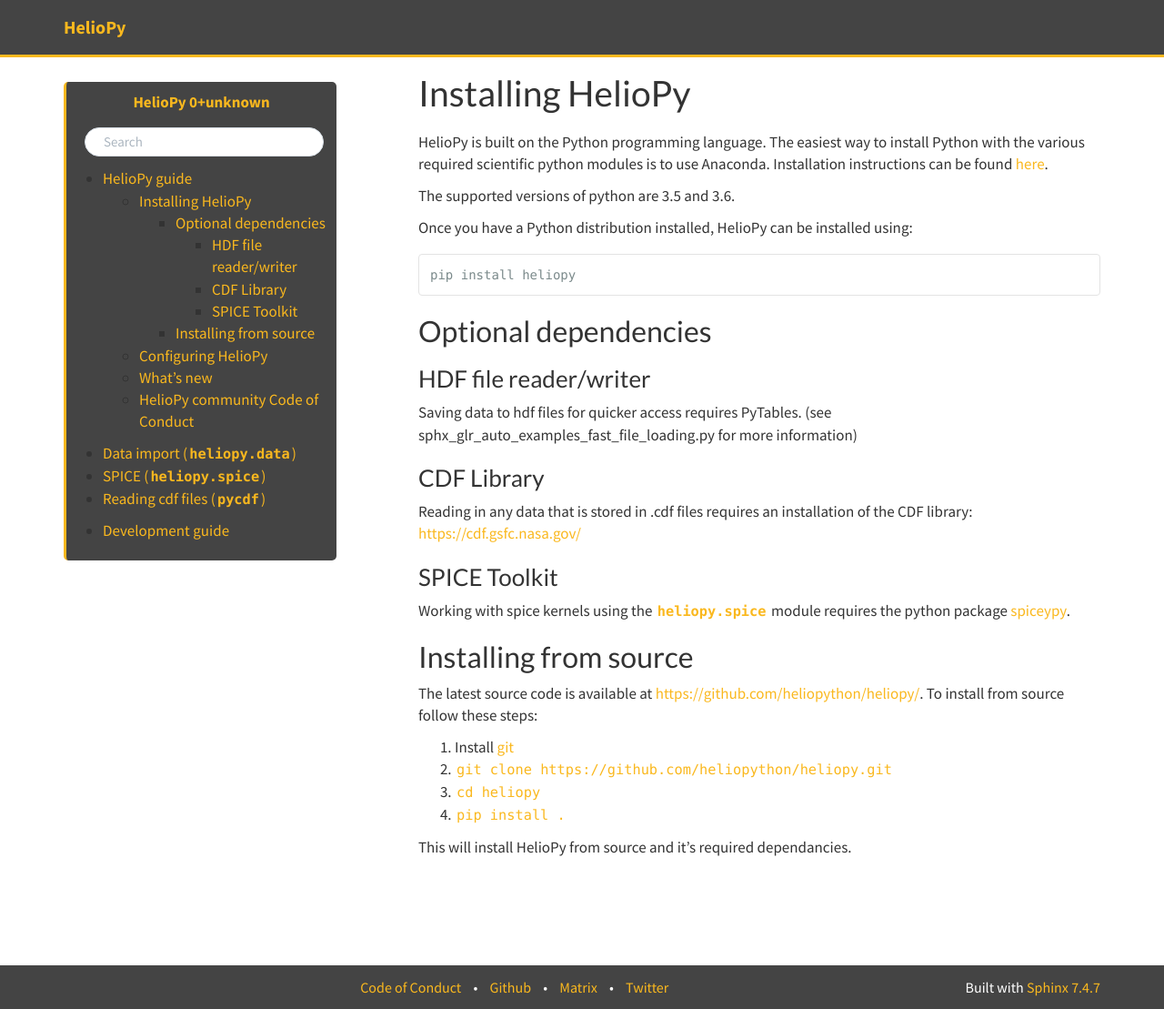
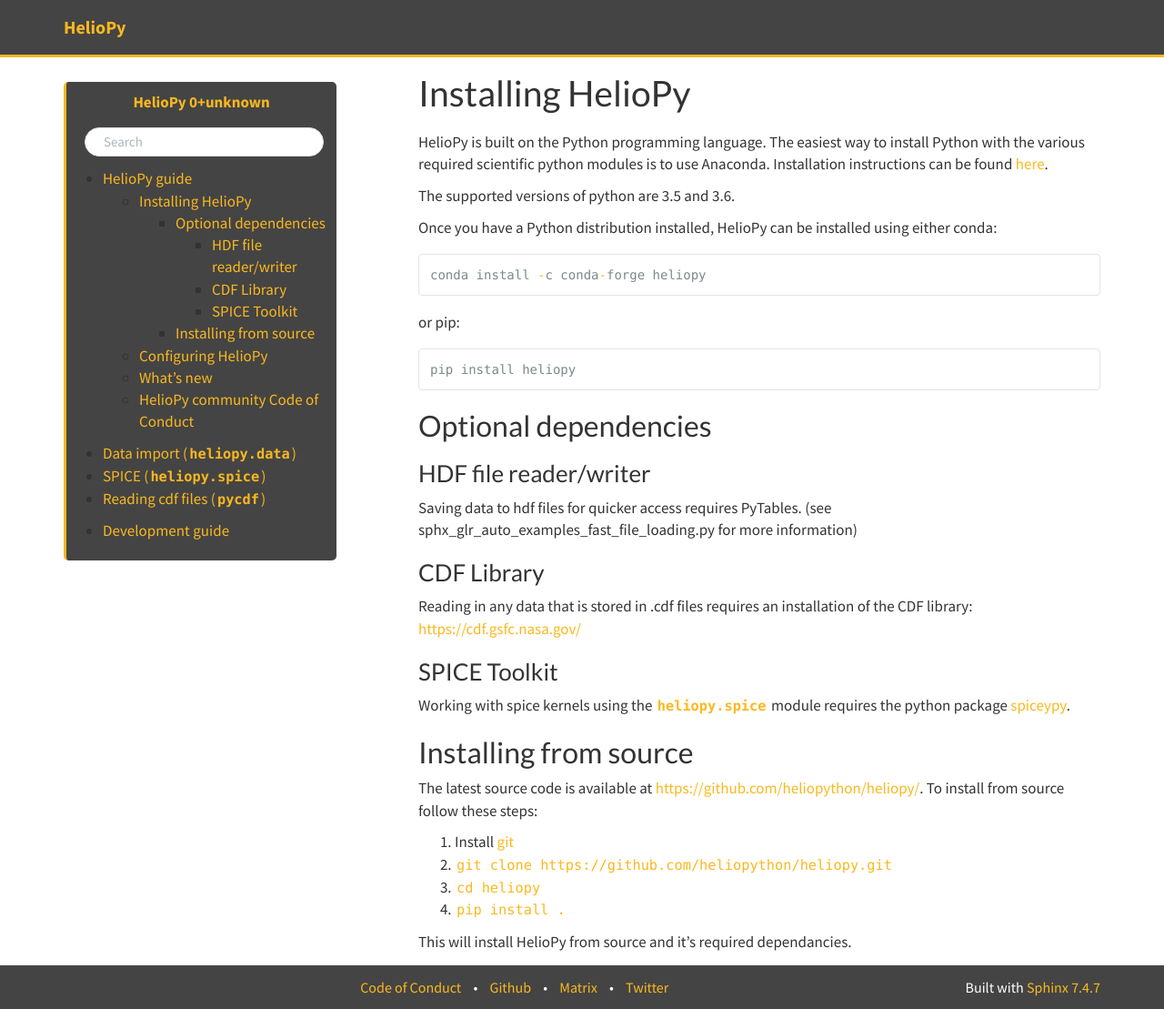
Before and after one commit to heliopython/heliopy, a Sphinx documentation site: the page built from doc/source/guide/installing.rst, in a window 1280 px wide and 1109 px high. Shown: the whole window at 91% size. Built offline with Sphinx 7.4.7, drawn with Linux system fonts in a browser that asks for light colours; pages that are not in the unit, such as notebooks, are missing from menus.

Commit message:
Add docs for installing conda

```diff
--- a/doc/source/guide/installing.rst
+++ b/doc/source/guide/installing.rst
@@ -7,7 +7,12 @@
 
 The supported versions of python are 3.5 and 3.6.
 
-Once you have a Python distribution installed, HelioPy can be installed using::
+Once you have a Python distribution installed, HelioPy can be installed using
+either conda::
+
+  conda install -c conda-forge heliopy
+
+or pip::
 
   pip install heliopy
 
```
